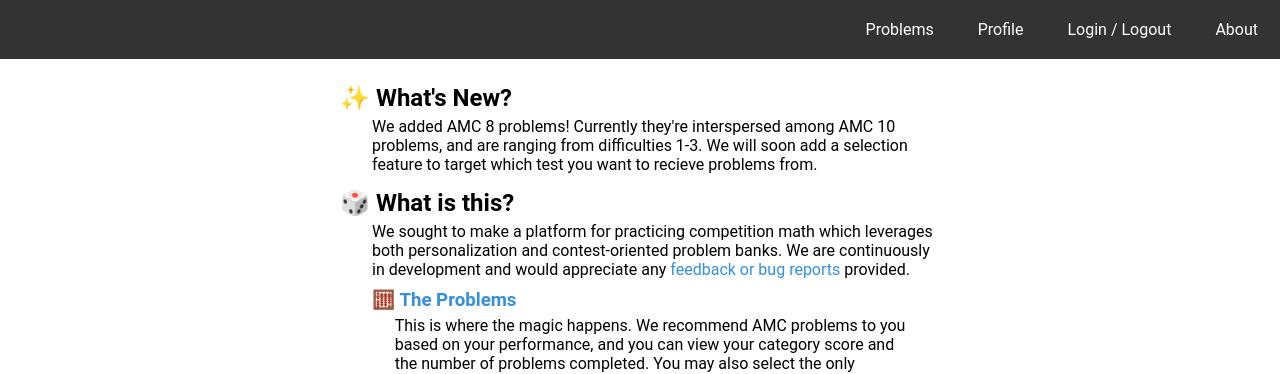
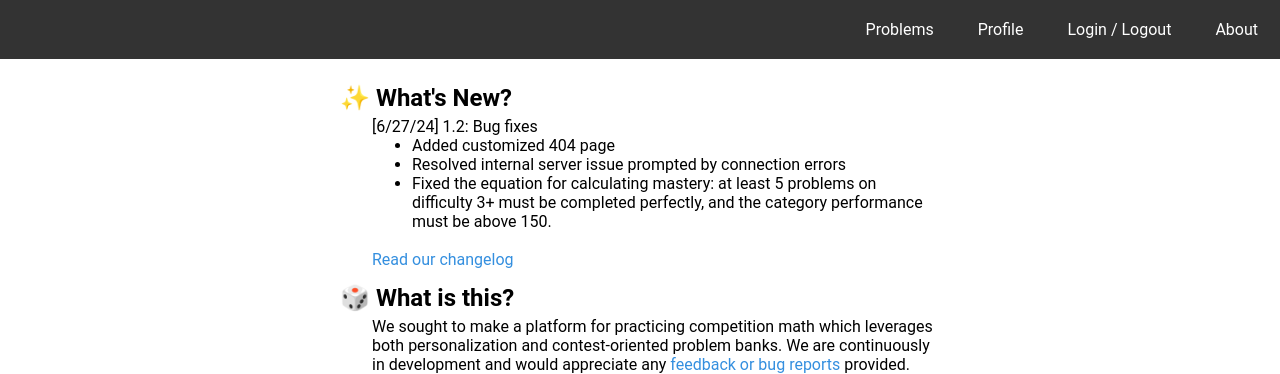
Before and after one commit to iuruoy-shao/training-problems, a Flask app: page /about in a window 1280 px wide. Shown: the top 374 px of the page. Run offline with Flask 3, Linux system fonts and the light colour scheme.

Commit message:
updated version changelog

```diff
--- a/site/static/CSS/style.css
+++ b/site/static/CSS/style.css
@@ -122,7 +122,7 @@
 }
 
 /* Reset default margin and padding */
-body, ul {
+body {
   margin: 0;
   padding: 0;
 }
@@ -328,7 +328,7 @@
     font-size: 14pt;
 }
 
-#about ol {
+#about ol, #about ul {
     margin-top: 0px;
     margin-bottom: 0px;
 }
--- a/site/templates/about.html
+++ b/site/templates/about.html
@@ -8,7 +8,14 @@
 <div id="about">
 
     <h1>✨ What's New?</h1>
-    <p>We added AMC 8 problems! Currently they're interspersed among AMC 10 problems, and are ranging from difficulties 1-3. We will soon add a selection feature to target which test you want to recieve problems from.</p>
+    <p>[6/27/24] 1.2: Bug fixes</p>
+    <ul>
+        <li>Added customized 404 page</li>
+        <li>Resolved internal server issue prompted by connection errors</li>
+        <li>Fixed the equation for calculating mastery: at least 5 problems on difficulty 3+ must be completed perfectly, and the category performance must be above 150.</li>
+    </ul>
+    <br>
+    <a href="https://docs.google.com/document/d/1oMIFgNc3O4gi04j9Nc_bu6gbIg5aQhU8Is4yF7rGrw8/edit?usp=sharing">Read our changelog</a>
 
     <h1>🎲 What is this?</h1>
     <p>
```
